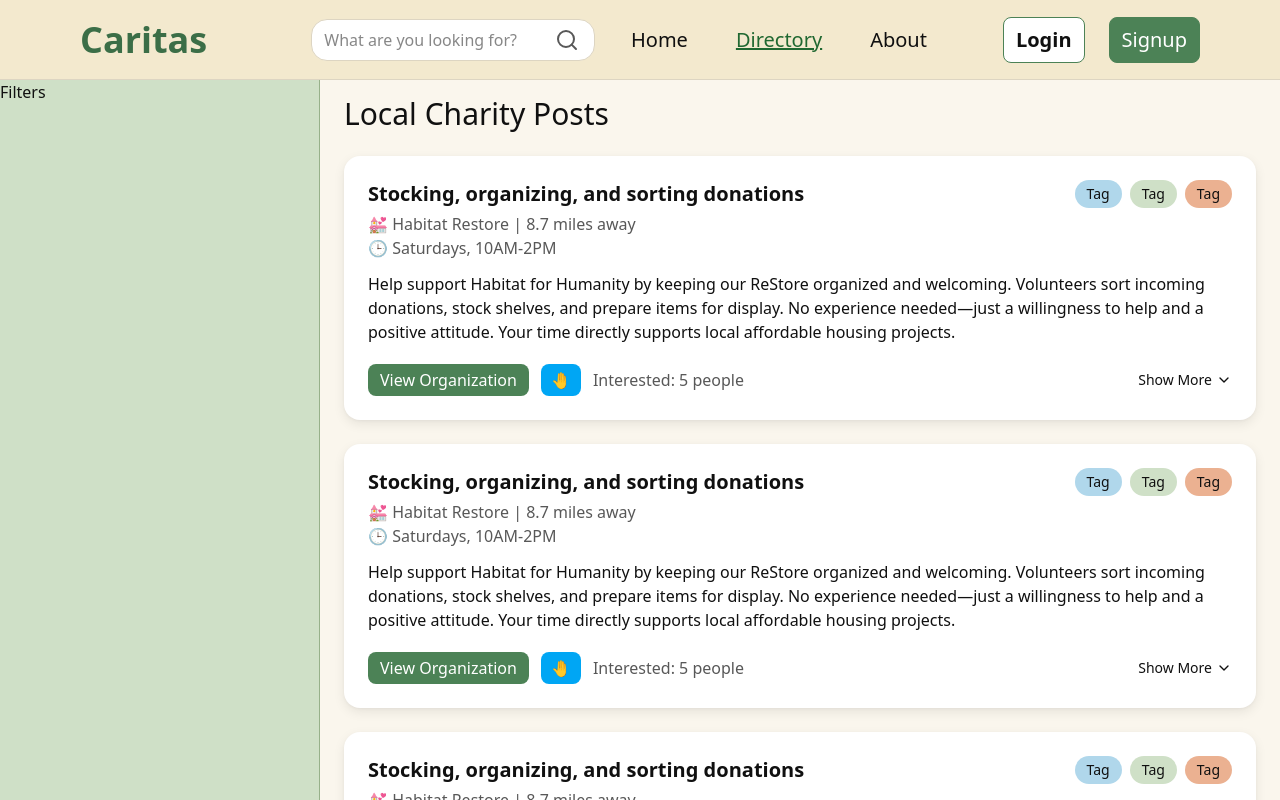
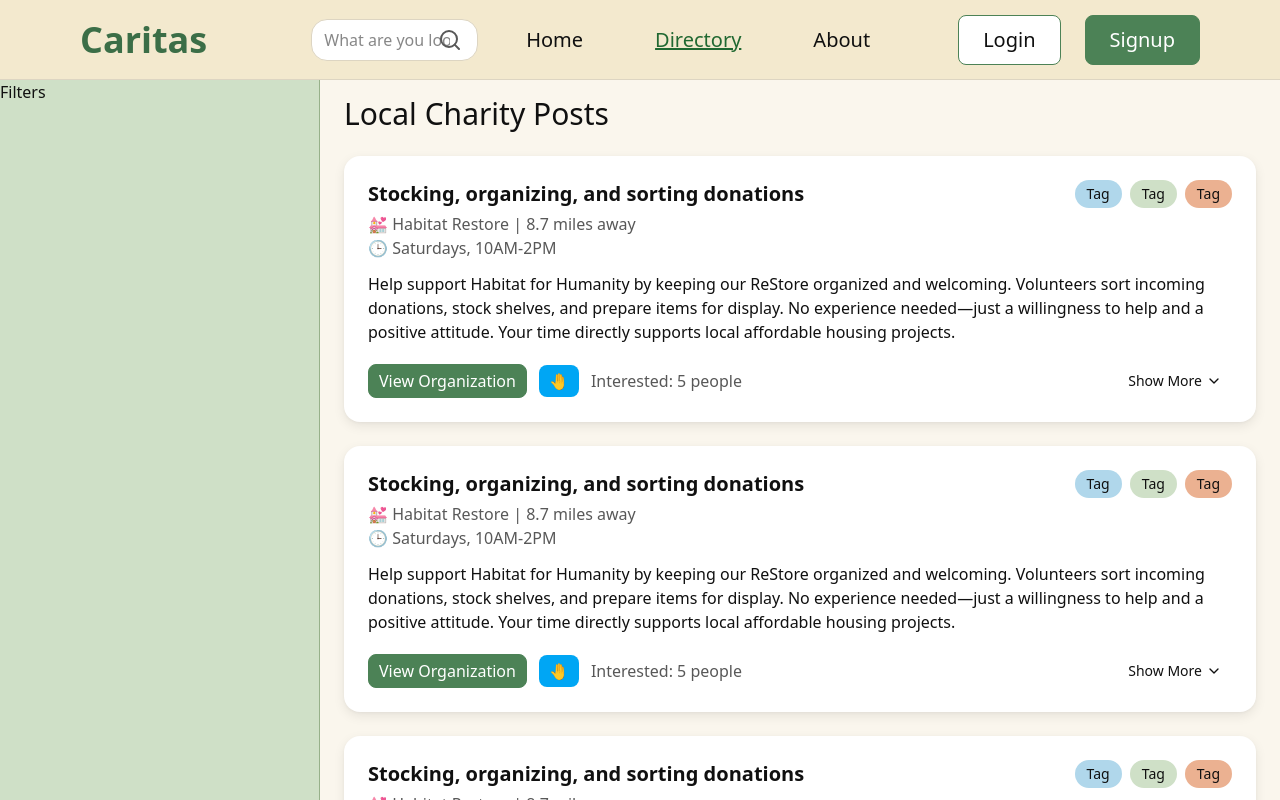
Before and after one commit to Yummypieisyummy/Caritas, a React (Vite) app in the folder frontend/: page /directory in a window 1280 px wide. Shown: the top 800 px of the page. Built offline with nearby package versions, Linux system fonts and the light colour scheme.

Commit message:
Create reusable button component that renders navigation links or regular buttons with variants and styles

```diff
--- a/frontend/src/components/directory/VolunteerCard.tsx
+++ b/frontend/src/components/directory/VolunteerCard.tsx
@@ -2,6 +2,7 @@ import { ChevronUp, ChevronDown } from 'lucide-react';
 import { useState } from 'react';
 import { Link } from 'react-router-dom';
 import sampleMap from '../../assets/sampleMap.png';
+import Button from '../ui/Button';
 
 const VolunteerCard = () => {
   // Mockup data
@@ -24,10 +25,13 @@ const VolunteerCard = () => {
   };
 
   const [expanded, setExpanded] = useState(false);
-  const handleToggle = () => setExpanded((prev) => !prev); // Toggle expanded state based on prev state
+  const handleToggle = () => {
+    setExpanded((prev) => !prev);
+    console.log('shiet clicked');
+  }; // Toggle expanded state based on prev state
 
   return (
-    <article className="bg-white shadow-card-shadow w-full rounded-2xl p-6 flex flex-col">
+    <article className="bg-white shadow-card-shadow w-full rounded-2xl p-6 flex flex-col hover:shadow-card-hover transition-shadow duration-300 ease-in-out">
       {/* Header content */}
       <header className="mb-3">
         <div className="flex justify-between items-start">
@@ -100,27 +104,37 @@ const VolunteerCard = () => {
       <footer className="flex justify-between items-center mt-auto pt-2">
         {/* Bottom left content */}
         <div className="flex items-center gap-3">
-          {/* Make reusable button later */}
-          <button className="bg-accent-green text-white px-3 py-1 rounded-lg hover:opacity-90 cursor-pointer">
+          {/* Naviagtion button */}
+          <Button as="link" variant="primary" size="sm" to={orgData.orgProfile}>
             View Organization
-          </button>
-          <button className="bg-sky-500 px-2.5 py-1 rounded-lg hover:opacity-90 cursor-pointer">
+          </Button>
+          {/* Icon button */}
+          <Button
+            as="button"
+            variant="icon"
+            size="sm"
+            aria-label="Volunteer Hand Raise"
+          >
             🤚
-          </button>
+          </Button>
+
           <span className="text-text-muted">
             Interested: {orgData.interested} people
           </span>
         </div>
 
         {/* Bottom right content */}
-        <div className="relative">
-          <button
-            className="flex items-center gap-1 text-sm hover:opacity-80 cursor-pointer"
+        <div>
+          <Button
+            as="button"
+            variant="textOnly"
+            size="sm"
+            className="gap-1 text-sm"
             onClick={handleToggle}
           >
             {expanded ? 'Show Less' : 'Show More'}
             {expanded ? <ChevronUp size={16} /> : <ChevronDown size={16} />}
-          </button>
+          </Button>
         </div>
       </footer>
     </article>
--- a/frontend/src/components/layout/Navbar.tsx
+++ b/frontend/src/components/layout/Navbar.tsx
@@ -1,4 +1,4 @@
-import { NavLink } from 'react-router-dom';
+import Button from '../ui/Button';
 import { Search } from 'lucide-react';
 // Import reusable buttons for login signup later
 
@@ -28,30 +28,29 @@ const Navbar = () => {
 
         <div className="flex items-center gap-6 text-xl font-medium">
           {navLinks.map((link) => (
-            <NavLink
+            <Button
+              as="link"
+              variant="textOnly"
+              size="lg"
               key={link.id}
               to={link.to}
               className={({ isActive }) =>
-                'px-3 ' +
-                (isActive
-                  ? 'text-text-green underline hover:opacity-85'
-                  : 'hover:opacity-85')
+                isActive ? 'text-text-green underline' : ''
               }
             >
               {link.id}
-            </NavLink>
+            </Button>
           ))}
         </div>
 
-        {/* Temp login, signup buttons - make reusable later and add navigation */}
         <div className="flex items-center gap-6 ml-16">
-          <button className="text-xl font-semibold bg-white py-2 px-3 rounded-lg border border-accent-green hover:opacity-85">
+          <Button as="link" to="/login" variant="secondary" size="lg">
             Login
-          </button>
+          </Button>
 
-          <button className="text-xl font-medium bg-accent-green py-2 px-3 rounded-lg text-white border border-accent-green hover:opacity-90">
+          <Button as="link" to="/signup" variant="primary" size="lg">
             Signup
-          </button>
+          </Button>
         </div>
       </div>
     </nav>
--- a/frontend/src/components/ui/Button.tsx
+++ b/frontend/src/components/ui/Button.tsx
@@ -1,7 +1,94 @@
-// Design reusable button
+// Reusable button
+import { ButtonHTMLAttributes, ReactNode } from 'react';
+import { NavLink } from 'react-router-dom';
 
-const Button = () => {
-  return <div>Button</div>;
+// Defined styles
+type ButtonVariant = 'primary' | 'secondary' | 'icon' | 'textOnly';
+type ButtonSize = 'sm' | 'md' | 'lg';
+
+interface BaseButtonProps {
+  variant?: ButtonVariant; // Default 'primary'
+  size?: ButtonSize; // Default 'md'
+  children?: ReactNode;
+}
+
+interface ButtonAsButtonProps
+  extends BaseButtonProps,
+    ButtonHTMLAttributes<HTMLButtonElement> {
+  //
+  as?: 'button'; // Discriminator for regular buttons
+  className?: string;
+}
+
+interface ButtonAsLinkProps extends BaseButtonProps {
+  as: 'link'; // Discriminator for link buttons - required
+  to: string; // required destination
+  className?: string | ((props: { isActive: boolean }) => string); // Special type
+}
+
+type ButtonProps = ButtonAsButtonProps | ButtonAsLinkProps; // ButtonProps can be either a normal button or a link
+
+const Button = (props: ButtonProps) => {
+  const baseStyles =
+    'rounded-lg cursor-pointer inline-flex items-center justify-center transition-opacity duration-200';
+
+  const variants = {
+    primary:
+      'bg-accent-green text-white border border-accent-green hover:opacity-90',
+    secondary: 'bg-white border border-accent-green hover:opacity-85',
+    icon: 'bg-sky-500 hover:opacity-90 ',
+    textOnly: 'hover:opacity-80',
+  };
+
+  const sizes = {
+    sm: 'px-2.5 py-1',
+    md: 'px-4 py-2 text-lg',
+    lg: 'px-6 py-2.5 text-xl font-medium',
+  };
+
+  // Render links
+  if (props.as === 'link') {
+    const {
+      to,
+      children,
+      className = '',
+      variant = 'primary',
+      size = 'md',
+    } = props;
+
+    return (
+      <NavLink
+        to={to}
+        className={
+          typeof className === 'function'
+            ? (navProps) =>
+                `${baseStyles} ${variants[variant]} ${sizes[size]} ${className(
+                  navProps
+                )}`
+            : `${baseStyles} ${variants[variant]} ${sizes[size]} ${className}`
+        }
+      >
+        {children}
+      </NavLink>
+    );
+  }
+
+  // Render normal buttons
+  const {
+    children,
+    className = '',
+    variant = 'primary',
+    size = 'md',
+    ...rest
+  } = props;
+  return (
+    <button
+      className={`${baseStyles} ${variants[variant]} ${sizes[size]} ${className}`}
+      {...rest}
+    >
+      {children}
+    </button>
+  );
 };
 
 export default Button;
--- a/frontend/src/index.css
+++ b/frontend/src/index.css
@@ -27,6 +27,8 @@
   /* Shadows */
   --shadow-card-shadow: 0 4px 12px rgba(0, 0, 0, 0.08),
     0 1px 3px rgba(0, 0, 0, 0.04);
+  --shadow-card-hover: 0 8px 24px rgba(0, 0, 0, 0.12),
+    0 4px 8px rgba(0, 0, 0, 0.06);
 }
 
 body {
```
